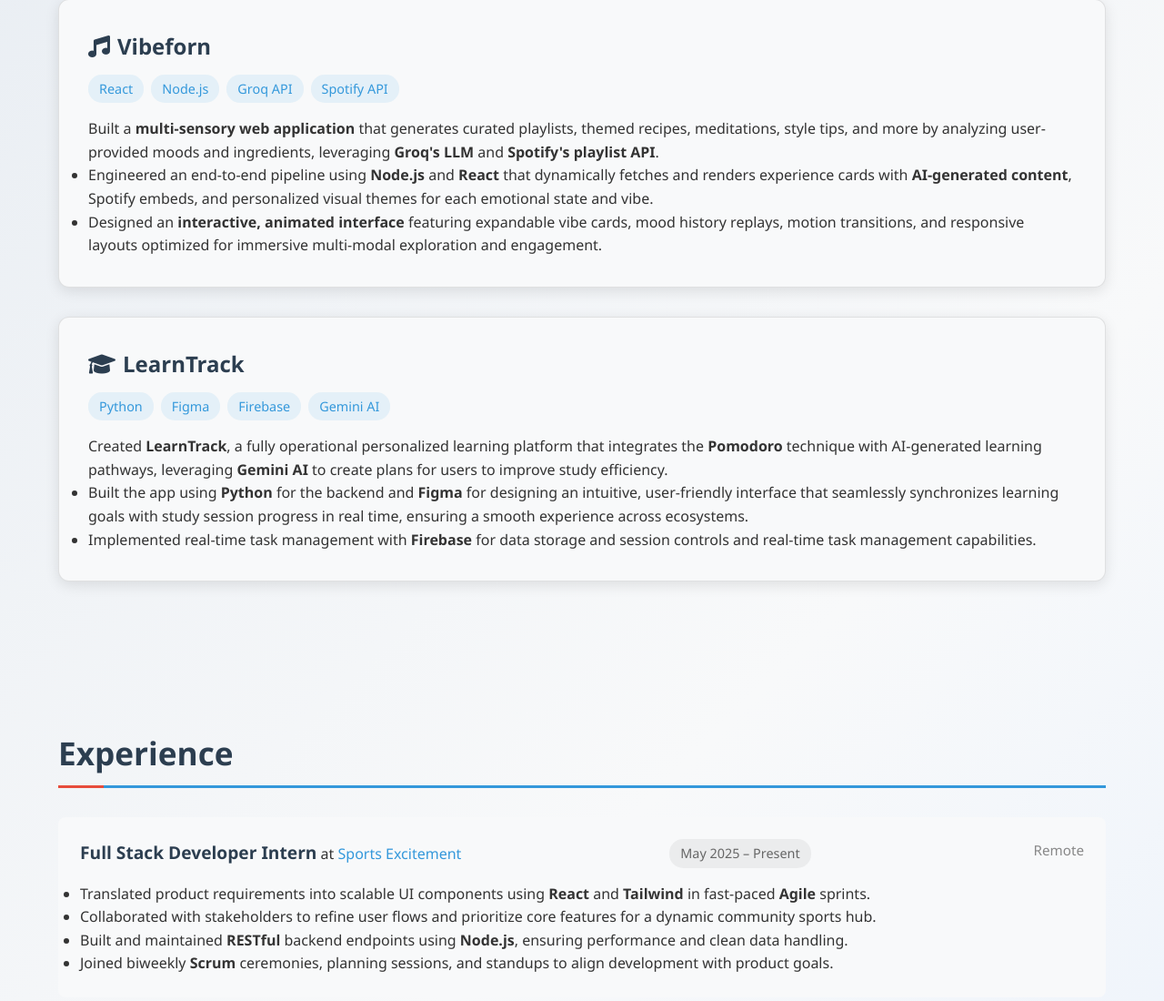
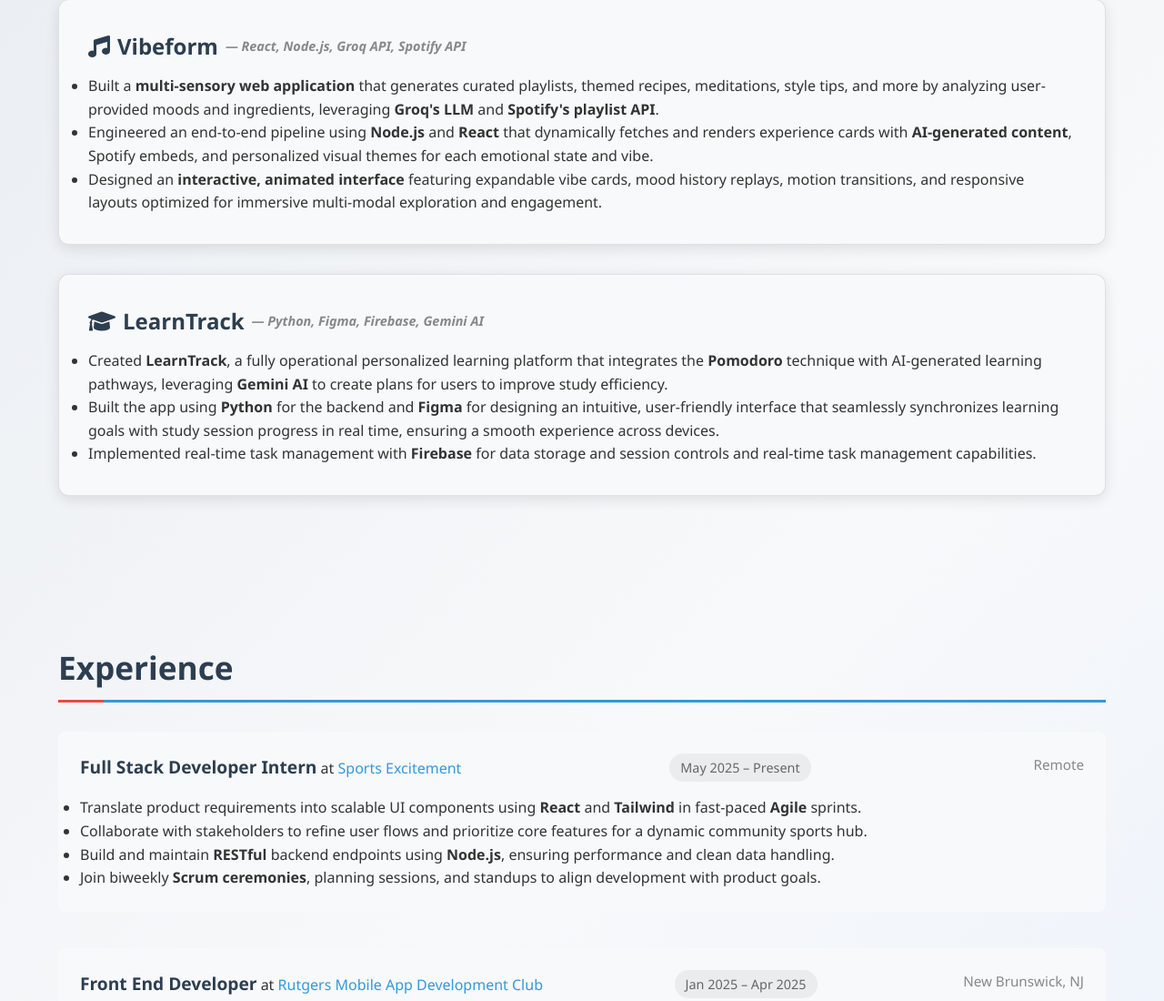
Before and after one commit to tejasharih/tejasharih.github.io, a plain HTML site: page index.html in a window 1280 px wide. Shown: the part 1211-2311 px from the top of the page at 91% size. Drawn offline with Linux system fonts and the light colour scheme.

Commit message:
Fix project name to Vibeform, update skills, experience, and project details to match resume exactly

```diff
--- a/index.html
+++ b/index.html
@@ -471,17 +471,9 @@
 
             <div class="project-card">
                 <div class="project-content">
-                    <h3 class="project-title"><i class="fas fa-music"></i> Vibeforn</h3>
-                    <p class="project-tech">
-                        <span>React</span>
-                        <span>Node.js</span>
-                        <span>Groq API</span>
-                        <span>Spotify API</span>
-                    </p>
-                    <p>
-                        Built a <b>multi-sensory web application</b> that generates curated playlists, themed recipes, meditations, style tips, and more by analyzing user-provided moods and ingredients, leveraging <b>Groq's LLM</b> and <b>Spotify's playlist API</b>.
-                    </p>
+                    <h3 class="project-title"><i class="fas fa-music"></i> Vibeform <span style="font-size:0.9rem; color:#888; font-style:italic;">— React, Node.js, Groq API, Spotify API</span></h3>
                     <ul>
+                        <li>Built a <b>multi-sensory web application</b> that generates curated playlists, themed recipes, meditations, style tips, and more by analyzing user-provided moods and ingredients, leveraging <b>Groq's LLM</b> and <b>Spotify's playlist API</b>.</li>
                         <li>Engineered an end-to-end pipeline using <b>Node.js</b> and <b>React</b> that dynamically fetches and renders experience cards with <b>AI-generated content</b>, Spotify embeds, and personalized visual themes for each emotional state and vibe.</li>
                         <li>Designed an <b>interactive, animated interface</b> featuring expandable vibe cards, mood history replays, motion transitions, and responsive layouts optimized for immersive multi-modal exploration and engagement.</li>
                     </ul>
@@ -490,18 +482,10 @@
 
             <div class="project-card">
                 <div class="project-content">
-                    <h3 class="project-title"><i class="fas fa-graduation-cap"></i> LearnTrack</h3>
-                    <p class="project-tech">
-                        <span>Python</span>
-                        <span>Figma</span>
-                        <span>Firebase</span>
-                        <span>Gemini AI</span>
-                    </p>
-                    <p>
-                        Created <b>LearnTrack</b>, a fully operational personalized learning platform that integrates the <b>Pomodoro</b> technique with AI-generated learning pathways, leveraging <b>Gemini AI</b> to create plans for users to improve study efficiency.
-                    </p>
+                    <h3 class="project-title"><i class="fas fa-graduation-cap"></i> LearnTrack <span style="font-size:0.9rem; color:#888; font-style:italic;">— Python, Figma, Firebase, Gemini AI</span></h3>
                     <ul>
-                        <li>Built the app using <b>Python</b> for the backend and <b>Figma</b> for designing an intuitive, user-friendly interface that seamlessly synchronizes learning goals with study session progress in real time, ensuring a smooth experience across ecosystems.</li>
+                        <li>Created <b>LearnTrack</b>, a fully operational personalized learning platform that integrates the <b>Pomodoro</b> technique with AI-generated learning pathways, leveraging <b>Gemini AI</b> to create plans for users to improve study efficiency.</li>
+                        <li>Built the app using <b>Python</b> for the backend and <b>Figma</b> for designing an intuitive, user-friendly interface that seamlessly synchronizes learning goals with study session progress in real time, ensuring a smooth experience across devices.</li>
                         <li>Implemented real-time task management with <b>Firebase</b> for data storage and session controls and real-time task management capabilities.</li>
                     </ul>
                 </div>
@@ -521,10 +505,10 @@
                     <span class="job-location" style="margin-left:1rem; color:#888; font-size:0.95rem;">Remote</span>
                 </div>
                 <ul>
-                    <li>Translated product requirements into scalable UI components using <b>React</b> and <b>Tailwind</b> in fast-paced <b>Agile</b> sprints.</li>
-                    <li>Collaborated with stakeholders to refine user flows and prioritize core features for a dynamic community sports hub.</li>
-                    <li>Built and maintained <b>RESTful</b> backend endpoints using <b>Node.js</b>, ensuring performance and clean data handling.</li>
-                    <li>Joined biweekly <b>Scrum</b> ceremonies, planning sessions, and standups to align development with product goals.</li>
+                    <li>Translate product requirements into scalable UI components using <b>React</b> and <b>Tailwind</b> in fast-paced <b>Agile</b> sprints.</li>
+                    <li>Collaborate with stakeholders to refine user flows and prioritize core features for a dynamic community sports hub.</li>
+                    <li>Build and maintain <b>RESTful</b> backend endpoints using <b>Node.js</b>, ensuring performance and clean data handling.</li>
+                    <li>Join biweekly <b>Scrum ceremonies</b>, planning sessions, and standups to align development with product goals.</li>
                 </ul>
             </div>
 
@@ -609,19 +593,7 @@
                 <div class="skill-category" style="width:100%;">
                     <h3><i class="fas fa-code"></i> Languages/Technologies</h3>
                     <div class="skill-list" style="flex-wrap:wrap;">
-                        <span class="skill-item">Java</span>
-                        <span class="skill-item">JavaScript</span>
-                        <span class="skill-item">React.js</span>
-                        <span class="skill-item">HTML</span>
-                        <span class="skill-item">CSS</span>
-                        <span class="skill-item">Python</span>
-                        <span class="skill-item">C</span>
-                        <span class="skill-item">Figma</span>
-                        <span class="skill-item">Node.js</span>
-                        <span class="skill-item">TypeScript</span>
-                        <span class="skill-item">Git</span>
-                        <span class="skill-item">VC</span>
-                        <span class="skill-item">Excel</span>
+                        Languages/Technologies: Java, JavaScript, React.js, HTML, CSS, Python, C, Figma, Node.js, TypeScript, Git VC, Excel
                     </div>
                 </div>
             </div>
```
